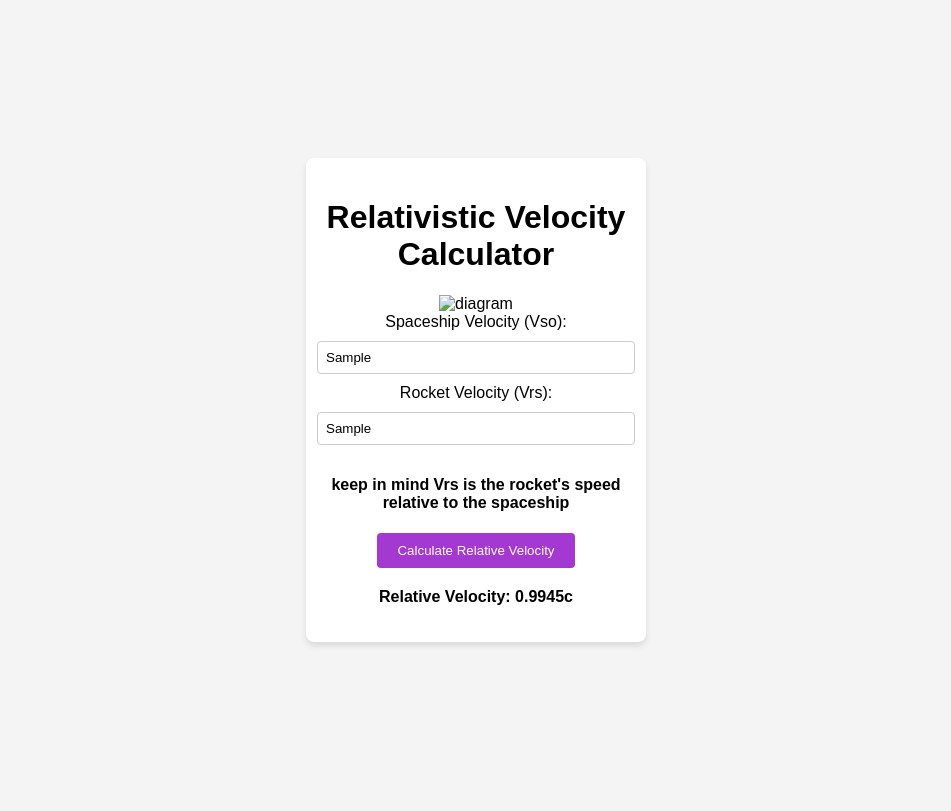
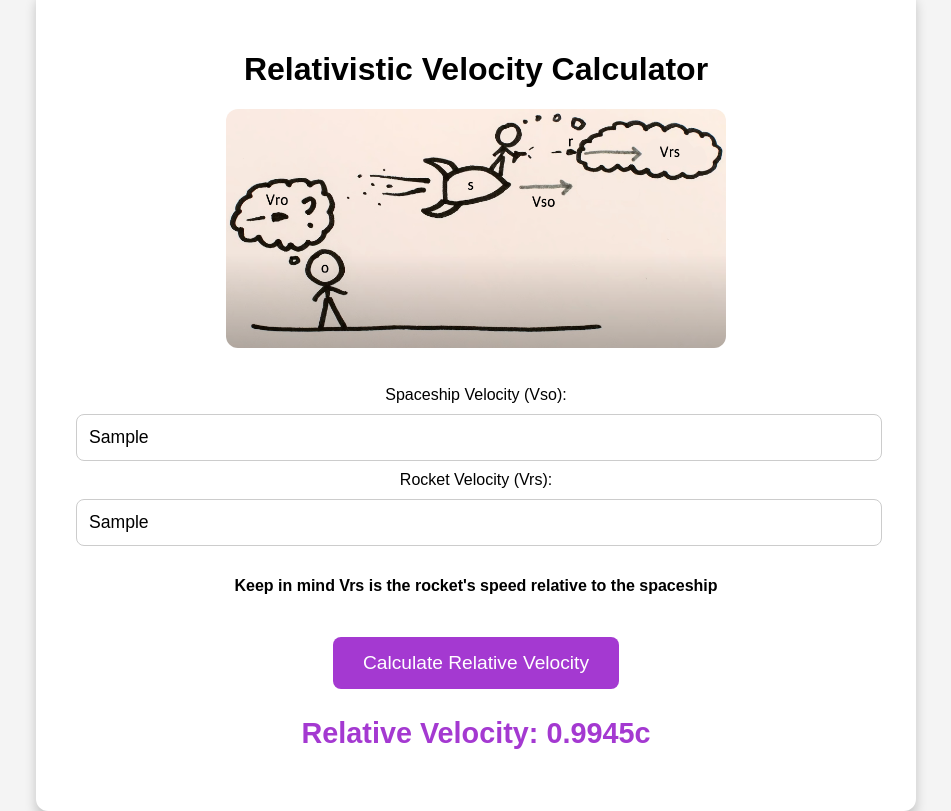
Before and after one commit to Dex9999/declan-physics, a plain HTML site: page relativistic_velocity/index.html in a window 1280 px wide. Both pictures are taken after typing "Sample", "Sample" into the empty fields and a click on the button "Calculate Relative Velocity". Shown: the whole page, without its empty margins (164-1115 px from the left). Drawn offline with Linux system fonts and the light colour scheme.

Commit message:
final relative

```diff
--- a/relativistic_velocity/index.html
+++ b/relativistic_velocity/index.html
@@ -3,7 +3,7 @@
   <head>
     <meta charset="UTF-8" />
     <meta name="viewport" content="width=device-width, initial-scale=1.0" />
-    <title>Projectile Motion Simulator</title>
+    <title>Relativistic Velocity Calculator</title>
     <link rel="icon" href="/images/favicon.ico" type="image/x-icon" />
 
     <style>
@@ -19,28 +19,40 @@
 
       .container {
         background-color: #fff;
-        padding: 20px;
-        border-radius: 8px;
-        box-shadow: 0 4px 6px rgba(0, 0, 0, 0.1);
-        width: 300px;
+        padding: 40px;
+        border-radius: 12px;
+        box-shadow: 0 8px 12px rgba(0, 0, 0, 0.2);
+        width: 80%;
+        max-width: 800px;
         text-align: center;
       }
 
       input {
+        width: calc(100% - 20px);
+        padding: 12px;
+        margin: 10px 0;
+        border-radius: 8px;
+        border: 1px solid #ccc;
+        font-size: 1.1em;
+      }
+
+      img {
         width: 100%;
-        padding: 8px;
-        margin: 10px -10px;
-        border-radius: 4px;
-        border: 1px solid #ccc;
+        max-width: 500px;
+        margin: 20px auto;
+        display: block;
+        border-radius: 12px;
       }
 
       button {
-        padding: 10px 20px;
+        padding: 15px 30px;
+        font-size: 1.2em;
         background-color: #a439d1;
         color: white;
         border: none;
-        border-radius: 4px;
+        border-radius: 8px;
         cursor: pointer;
+        margin-top: 20px;
       }
 
       button:hover {
@@ -48,8 +60,19 @@
       }
 
       #result {
-        margin-top: 20px;
+        margin-top: 30px;
+        font-size: 1.5em;
         font-weight: bold;
+        color: #333;
+        opacity: 0;
+        transform: scale(0.9);
+        transition: all 0.4s ease;
+      }
+
+      #result.active {
+        color: #a439d1;
+        opacity: 1;
+        transform: scale(1.2);
       }
     </style>
   </head>
@@ -57,26 +80,20 @@
     <div class="container">
       <h1>Relativistic Velocity Calculator</h1>
 
-      <img id="diagram-image" src="#" alt="diagram" />
-      <br>
+      <img
+        id="diagram-image"
+        src="https://raw.githubusercontent.com/Dex9999/declan-physics/refs/heads/main/relativediagram.png"
+        alt="diagram"
+      />
+      <br />
 
       <label for="v">Spaceship Velocity (Vso):</label>
-      <input
-        type="text"
-        id="v"
-        placeholder="0.9c"
-        step="0.01"
-      />
+      <input type="text" id="v" placeholder="0.9c" step="0.01" />
 
       <label for="u">Rocket Velocity (Vrs):</label>
-      <input
-        type="text"
-        id="u"
-        placeholder="0.9c"
-        step="0.01"
-      />
+      <input type="text" id="u" placeholder="0.9c" step="0.01" />
 
-      <h4>keep in mind Vrs is the rocket's speed relative to the spaceship</h4>
+      <h4>Keep in mind Vrs is the rocket's speed relative to the spaceship</h4>
 
       <button onclick="calculateVelocity()">Calculate Relative Velocity</button>
 
@@ -94,11 +111,11 @@
         let u = document.getElementById("u");
         v = parseFloat(v.value.split("c")[0]);
         u = parseFloat(u.value.split("c")[0]);
-        if(!v){
-            v = 0.9;
+        if (!v) {
+          v = 0.9;
         }
-        if(!u){
-            u = 0.9;
+        if (!u) {
+          u = 0.9;
         }
 
         // validate inputs
@@ -111,11 +128,16 @@
 
         const c = 1; // Speed of light in normalized units
         const relativeVelocity = (v + u) / (1 + v * u);
-        // see https://youtu.be/R5oCXHWEL9A?si=ARnHKYTjgH6lAiOG&t=217
 
-        // update result
-        document.getElementById("velocity").innerText =
-          relativeVelocity.toFixed(4) + "c";
+        // update result with animation
+        const resultElement = document.getElementById("result");
+        const velocityElement = document.getElementById("velocity");
+        velocityElement.innerText = relativeVelocity.toFixed(4) + "c";
+
+        // Add active class for animation
+        resultElement.classList.remove("active");
+        void resultElement.offsetWidth; // Trigger reflow to restart animation
+        resultElement.classList.add("active");
       }
     </script>
   </body>
```
